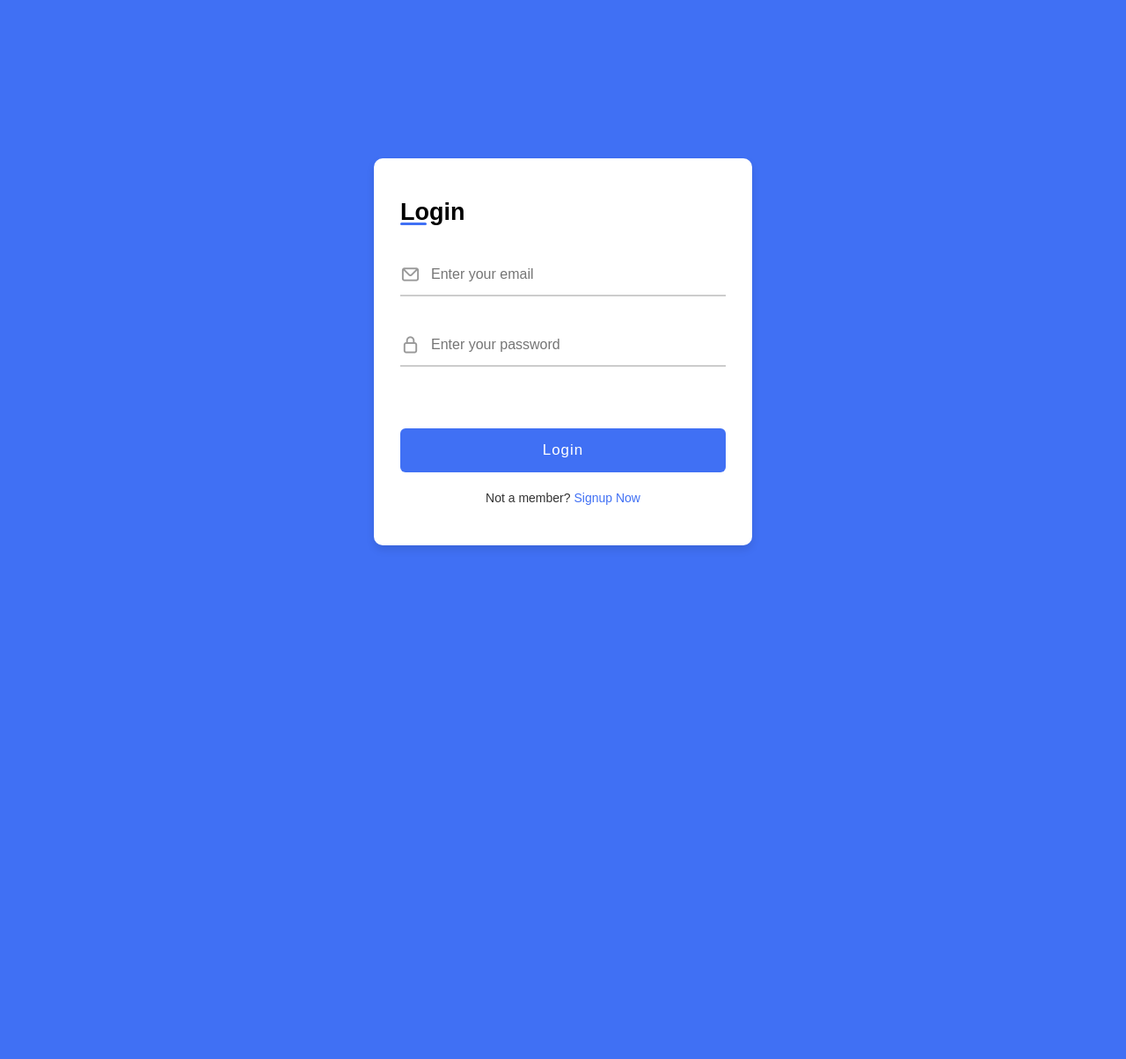
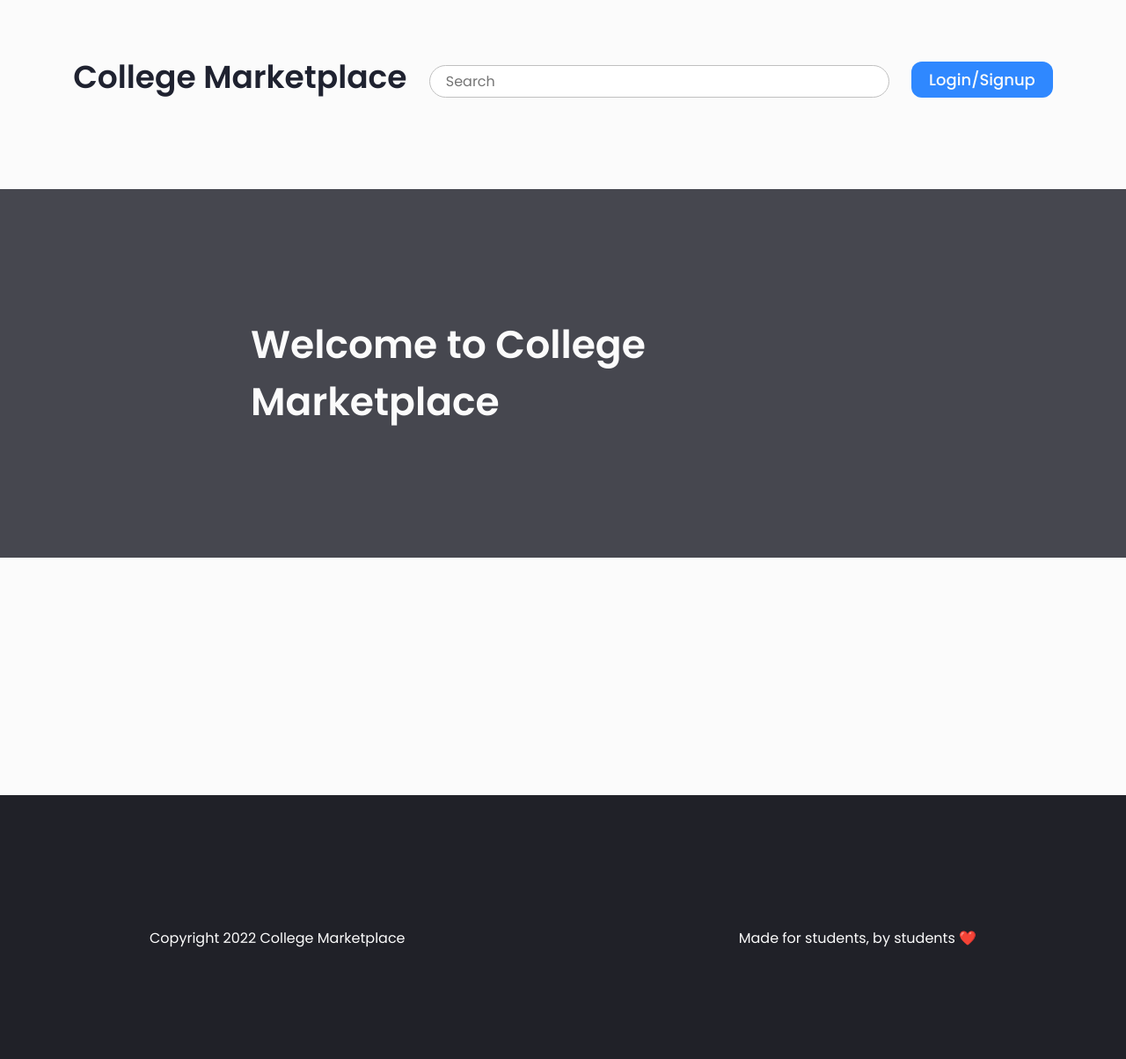
Before and after one commit to atakux/College-Marketplace, a Flask app: page / in a window 1280 px wide. Shown: the whole page at 88% size. Before the commit the page ends 625 px from the top, so only its background shows below. Run offline with Flask 2, Linux system fonts and the light colour scheme; data that the repository does not hold is empty.

Commit message:
Updated Frontend

```diff
--- a/main.py
+++ b/main.py
@@ -81,6 +81,31 @@ Session = sessionmaker(engine)
 
 @app.route('/', methods=['POST', 'GET'])
 @app.route('/home', methods=['POST', 'GET'])
+def home():
+    global user_data
+    '''
+    use render template to load the data into whatever the template is
+    This is the list of items page where each item is on display
+    '''
+    #Get User Data if Logged in
+    if check_login():
+        user = user_data
+    else:
+        user = False
+
+    #Get item data
+    results = None
+    data = []
+    with Session.begin() as session:
+        results = session.execute(text('select * from item'))
+        for r in results:
+            r_dict = dict(r)
+            r_dict['seller_name'] = get_seller_name_by_id(r_dict['seller_id'])
+            data.append(r_dict)
+
+    return render_template('home.html', item_list=data, user_data=user)
+
+@app.route('/login', methods=['POST', 'GET'])
 def login():
     global user_data
 
@@ -96,7 +121,7 @@ def login():
                         user_data = dict(r)
                 if bcrypt.checkpw(bytes(password, encoding='utf8'), user_data['user_password']):
                     print("successful login")
-                    return redirect('buy_sell')
+                    return redirect('/')
             except Exception as ex:
                 print("error" + str(ex))
         return render_template('signin.html')
@@ -108,7 +133,7 @@ def logout():
     global user_data
     if check_login():
         user_data = None
-    return redirect('/')
+    return redirect('/login')
 
 
 # for testing
@@ -160,7 +185,7 @@ def sign_up():
                 engine.execute("INSERT INTO user (user_name, user_email, user_zip, "
                             "user_password) VALUES (?, ?, ?, ?);",
                             (user_name, email, address, hashed_pass))
-                return redirect('/')
+                return redirect('/login')
         return render_template('signup.html')
     else:
         return redirect('buy_sell')
@@ -175,25 +200,7 @@ def buy_sell():
     if check_login():
         return render_template('buy_or_sell_page.html')
     else:
-        return redirect('/')
-
-@app.route('/buy')
-def list_of_items():
-    global user_data
-    '''
-    use render template to load the data into whatever the template is
-    This is the list of items page where each item is on display
-    '''
-    if check_login():
-        results = None
-        data = []
-        with Session.begin() as session:
-            results = session.execute(text('select * from item'))
-            for r in results:
-                data.append(dict(r))
-        return render_template('list_of_items_page.html', item_list=data)
-    else:
-        return redirect('/')
+        return redirect('/login')
 
 @app.route('/item/<int:id>')
 def get_item(id: int):
@@ -219,7 +226,7 @@ def get_item(id: int):
 
         return render_template('itempage.html', item=item_data, seller=seller_data, user_zip=user_place_id, seller_zip=seller_place_id, API_KEY=API_KEY)
     else:
-        return redirect('/')
+        return redirect('/login')
 
 @app.route('/send_email/<seller_id>', methods=['POST', 'GET'])
 def send_email(seller_id: str):
@@ -289,7 +296,7 @@ def send_email(seller_id: str):
         else:
             return render_template('send_email.html', seller_data=seller_data, buyer_data=buyer_data)
     else:
-        return redirect('/')
+        return redirect('/login')
 
 @app.route('/send_report/<int:id>')
 def send_report(id: int):
@@ -320,7 +327,7 @@ def send_report(id: int):
         smtp.quit()
         return "report sent!!"
     else:
-        return redirect('/')
+        return redirect('/login')
 
 @app.route('/review/<int:id>', methods=["GET", "POST"])
 def submit_review(id: int):
@@ -337,7 +344,7 @@ def submit_review(id: int):
             "VALUES (?, ?, ?, ?);", (int(score), rev_content, id, user_data["user_id"]))
         return render_template('review.html')
     else:
-        return redirect('/')
+        return redirect('/login')
 
 
 
@@ -374,10 +381,10 @@ def sell_item():
             photo = request.files['photo']
             filename = '{}.png'.format(id_num)
             photo.save(os.path.join(app.config['UPLOAD_FOLDER'], filename))
-            return redirect('/buy')
+            return redirect('/home')
         return render_template('post_item.html')
     else:
-        return redirect('/')
+        return redirect('/login')
 
 
 @app.route('/chat/<int:id>', methods=['POST', 'GET'])
@@ -396,7 +403,7 @@ def message(id: int):
             print(msg_data)
         return render_template('message.html')
     else:
-        return redirect('/')
+        return redirect('/login')
 
 
 @app.route('/error')
@@ -414,6 +421,12 @@ def check_login():
     except NameError:
         return False
 
+def get_seller_name_by_id(id):
+    with Session.begin() as session:
+            seller_results = session.execute(text('select * from user where user_id={}'.format(id)))
+            for sr in seller_results:
+                return sr['user_name']
+
 
 if __name__ == '__main__':
     app.run(debug=True, host="0.0.0.0")
--- /dev/null
+++ b/static/css/index.css
@@ -0,0 +1,81 @@
+  .purchase {
+    font-size: 20px;
+  }
+
+  .background {
+    align-items: flex-start;
+    background-color: rgb(70, 71, 79);
+    margin-top: 90px;
+    padding: 115px 285px;
+  }
+
+  .welcome {
+    color: var(--alabaster);
+    font-size: 44px;
+    font-weight: 600;
+  }
+
+  .item-list {
+    display: flex;
+    flex-wrap: wrap;
+    align-items: flex-end;
+    justify-content: space-between;
+    max-width: 64vw;
+    margin: auto;
+    margin-top: 50px;
+  }
+
+  .reveal {
+    animation-name: fade-in;
+    animation-duration: 100ms;
+    animation-delay: calc(var(--animation-order) * 190ms);
+    animation-fill-mode: both;
+    animation-timing-function: ease-in;
+  }
+
+  @keyframes fade-in {
+    0% {
+      opacity: 0;
+      transform: translateY(0);
+    }
+    100% {
+      opacity: 1;
+      transform: translateY(5px);
+    }
+  }
+
+  .item {
+    padding: 28px 30px;
+    opacity: 0;
+    margin-top: 100px;
+    border: 1px;
+    border-style: solid;
+    border-radius: 12px;
+    border-color: var(--silver);
+    flex-direction: column;
+    min-height: 475px;
+    width: 370px;
+  }
+
+  .item-name {
+    font-size: 26px;
+    font-weight: 600;
+    color: var(--bastille);
+  }
+
+  .price {
+    padding: 12px 0 30px;
+    display: flex;
+    align-items: baseline;
+    font-size: 24px;
+    font-weight: 500;
+  }
+
+  .price .tag {
+    float: left;
+    letter-spacing: 1.1px;
+    font-size: 21px;
+    color: #696969;
+    margin: 0;
+    padding-right: 12px;
+  }
--- a/static/style.css
+++ b/static/css/old_style.css
@@ -1,4 +1,3 @@
-
 #display_image{
     width: 375px;
     height: 211px;
--- /dev/null
+++ b/static/css/style.css
@@ -0,0 +1,99 @@
+@import url("https://fonts.googleapis.com/css?family=Poppins:400,300,500,600");
+
+:root {
+  --bastille: rgba(31, 34, 48);
+  --alabaster: rgba(251, 251, 251);
+  --silver: rgba(192, 192, 192);
+  --dodger-blue: rgba(47, 136, 255);
+}
+
+* {
+  font-family: "Poppins";
+}
+
+#display_image{
+    width: 375px;
+    height: 211px;
+    border: 1px solid black;
+    background-position: center;
+    background-size: cover;
+}
+
+html,
+body {
+  background-color: var(--alabaster);
+  width: 100%;
+  height: 100%;
+  margin: 0px;
+  padding: 0px;
+}
+
+a {
+  text-decoration: none;
+  color: inherit;
+}
+
+footer {
+  justify-content: space-between;
+  background-color: #202128;
+  color: var(--alabaster);
+  display: flex;
+  height: 120px;
+  margin-top: 220px;
+  padding: 90px 170px;
+}
+
+footer div {
+  margin-top: 60px;
+}
+
+.navbar {
+  align-items: flex-end;
+  max-width: 87vw;
+  justify-content: space-between;
+  display: flex;
+  margin: auto;
+  margin-top: 60px;
+}
+
+.title {
+  color: var(--bastille);
+  font-size: 36px;
+  font-weight: 600;
+  height: 65px;
+}
+
+.search {
+  border: 1px solid var(--silver);
+  margin-bottom: 14.5px;
+  border-radius: 20px;
+  padding: 5px 18px;
+  height: 25px;
+  width: 485px;
+  font-size: 16px;
+}
+
+.search:focus {
+    outline: 1px solid var(--dodger-blue);
+}
+
+.button {
+    background-color: var(--dodger-blue);
+    border-radius: 12px;
+    border: 0;
+    margin-bottom: 14.5px;
+    padding: 7px 20px;
+    font-size: 18px;
+    font-weight: 500;
+    color: var(--alabaster);
+    cursor: pointer;
+  }
+
+.button.back {
+    color: var(--dodger-blue);
+}
+
+.button.back:hover {
+    background-color: var(--dodger-blue);
+    color: var(--alabaster);
+}
--- /dev/null
+++ b/static/js/index.js
@@ -0,0 +1,23 @@
+$(document).ready(function () {
+
+  /* Every time the window is scrolled ... */
+  $(window).scroll(function () {
+
+      /* Check the location of each desired element */
+      $('.item').each(function (i) {
+
+          var bottom_of_object = $(this).position().top + $(this).outerHeight();
+          var bottom_of_window = $(window).scrollTop() + $(window).height()*1.1;
+
+          /* If the object is completely visible in the window, fade it it */
+          if (bottom_of_window > bottom_of_object) {
+              $(this).addClass("reveal");
+              // $(this).animate({ 'opacity': '1' }, 1500);
+
+          }
+
+      });
+
+  });
+
+});
--- /dev/null
+++ b/templates/home.html
@@ -0,0 +1,36 @@
+{% extends "layout.html" %}
+{% block content %}
+    <head><link rel="stylesheet" href="{{ url_for('static', filename='css/index.css') }}"></head>
+    <div class="background">
+        {% if user_data == false %}
+            <h1 class="welcome">Welcome to College Marketplace</h1>
+        {% else %}
+            <h1 class="welcome">Welcome, {{ user_data['user_name'] }}</h1>
+        {% endif %}
+    </div>
+    <div class="item-list">
+
+        {% for actual_item in item_list %}
+            <!--
+            <div>
+                <img src="{{ url_for('static', filename='images/' + actual_item['item_id']|string + '.png') }}" class="center" style="max-width: 512px">
+                <h1><a href="/item/{{actual_item['item_id']}}">{{ actual_item['item_name'] }}</a></h1>
+                <h2>Price: {{ actual_item['item_price'] }}</h2>
+            </div>
+            -->
+
+            <div style="--animation-order: {{ loop.index }};" class="item reveal">
+                <img src="{{ url_for('static', filename='images/' + actual_item['item_id']|string + '.png') }}" class="center" style="max-width: 370px">
+                <div class="item-name"><a href="/item/{{ actual_item['item_id'] }}">{{ actual_item['item_name'] }}</a></div>
+                <div class="price">
+                    <p class="tag">
+                        Price: {{ actual_item['item_price'] }}
+                        <br>
+                        Seller: <a href="">{{ actual_item['seller_name'] }}</a>
+                    </p>
+                </div>
+                <a href="/item/{{ actual_item['item_id'] }}"><button class="purchase button">See More</button></a>
+            </div>
+        {% endfor %}
+    </div>
+{% endblock content %}
--- /dev/null
+++ b/templates/layout.html
@@ -0,0 +1,37 @@
+<!DOCTYPE html>
+<html>
+<head>
+    <meta charset="utf-8">
+    <meta http-equiv="X-UA-Compatible" content="IE=edge">
+    <meta name="viewport" content="width=device-width, initial-scale=1.0">
+    <link href="https://fonts.googleapis.com/css?family=Poppins&display=swap" rel="stylesheet" />
+    <link rel="stylesheet" href="{{ url_for('static', filename='css/style.css') }}">
+    <script src="https://ajax.googleapis.com/ajax/libs/jquery/3.6.0/jquery.min.js"></script>
+    <script type="text/javascript" src="static/js/index.js"></script>
+    <title>College Marketplace</title>
+</head>
+
+<body>
+    <div class="navbar">
+        <div class="title"><a href="/home">College Marketplace</a></div>
+        <input class="search" type="text" placeholder="Search">
+        {% if user_data == false %}
+            <button class="button" onclick="location.href='/login';">Login/Signup</button>
+        {% else %}
+            <div>
+                <button class="button" onclick="location.href='/sell';">My Account</button>
+                <button class="button" onclick="location.href='/sell';">List Item</button>
+                <button class="button" onclick="location.href='/logout';">Logout</button>
+            </div>
+        {% endif %}
+    </div>
+
+    {% block content %}{% endblock %}
+
+<footer>
+    <div>Copyright 2022 College Marketplace</div>
+    <div>Made for students, by students ❤️</div>
+</footer>
+</body>
+
+</html>
--- a/templates/review.html
+++ b/templates/review.html
@@ -6,7 +6,7 @@
      <meta http-equiv="X-UA-Compatible" content="IE=edge">
      <meta name="viewport" content="width=device-width, initial-scale=1.0">
      <link rel="stylesheet" href="https://unicons.iconscout.com/release/v4.0.0/css/line.css">
-     <link rel="stylesheet" href="{{ url_for('static', filename='style.css') }}">
+     <link rel="stylesheet" href="{{ url_for('static', filename='css/style.css') }}">
  </head>
 
  <body>
--- a/templates/signin.html
+++ b/templates/signin.html
@@ -7,7 +7,7 @@
     <meta name="viewport" content="width=device-width, initial-scale=1.0">
 
     <link rel="stylesheet" href="https://unicons.iconscout.com/release/v4.0.0/css/line.css">
-    <link rel="stylesheet" href="{{ url_for('static', filename='style.css') }}">
+    <link rel="stylesheet" href="{{ url_for('static', filename='css/old_style.css') }}">
 
 </head>
 
--- a/templates/signup.html
+++ b/templates/signup.html
@@ -7,7 +7,7 @@
     <meta name="viewport" content="width=device-width, initial-scale=1.0">
 
     <link rel="stylesheet" href="https://unicons.iconscout.com/release/v4.0.0/css/line.css">
-    <link rel="stylesheet" href="{{ url_for('static', filename='style.css') }}">
+    <link rel="stylesheet" href="{{ url_for('static', filename='css/old_style.css') }}">
     <title>College Marketplace</title>
 </head>
 
```
Also changed, not shown: static/css/create_item.css (added, +151 -0 lines), templates/error.html (+3 -9 lines), templates/message.html (+3 -15 lines), templates/old/list_of_items_page.html (renamed from templates/list_of_items_page.html, +1 -7 lines), templates/post_item.html (+9 -130 lines), static/js/address.js (renamed from static/address.js), static/js/script.js (added), templates/old/buy_or_sell_page.html (renamed from templates/buy_or_sell_page.html).
